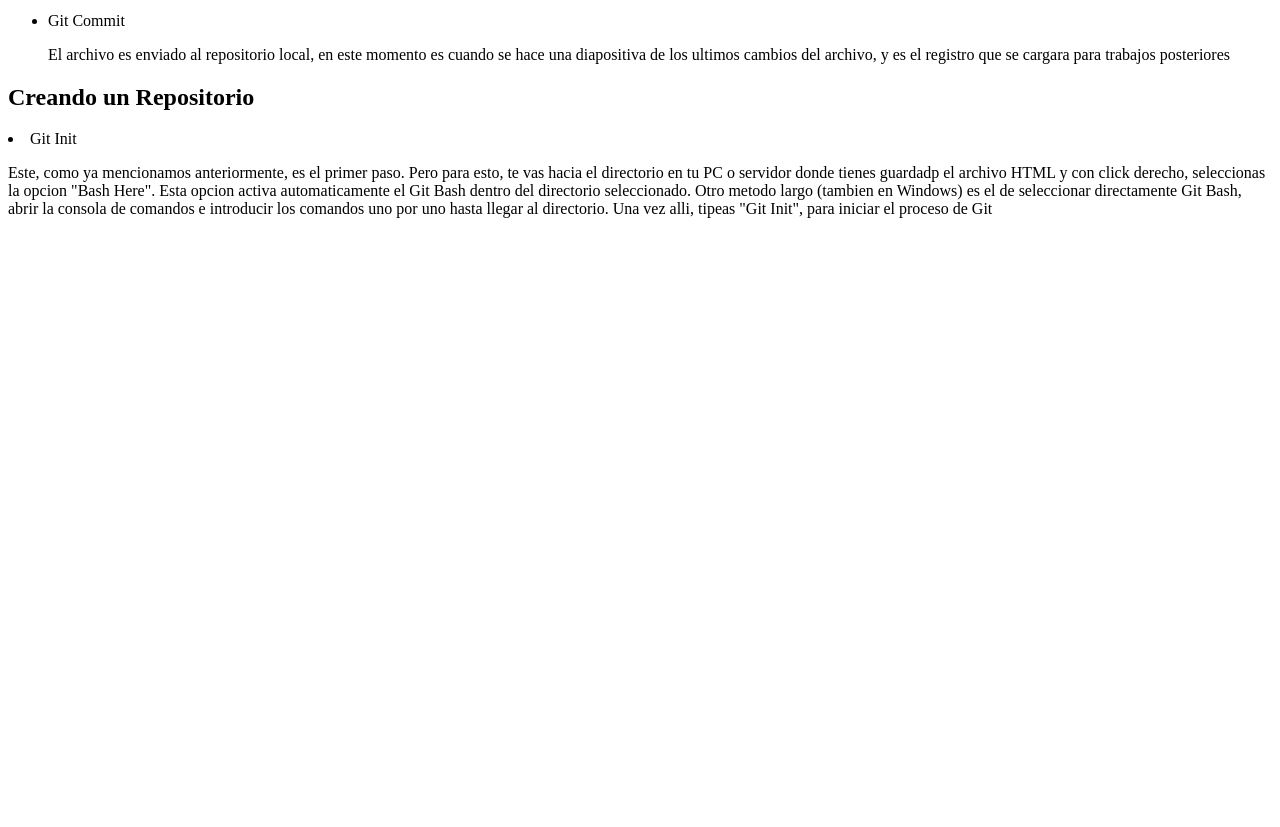
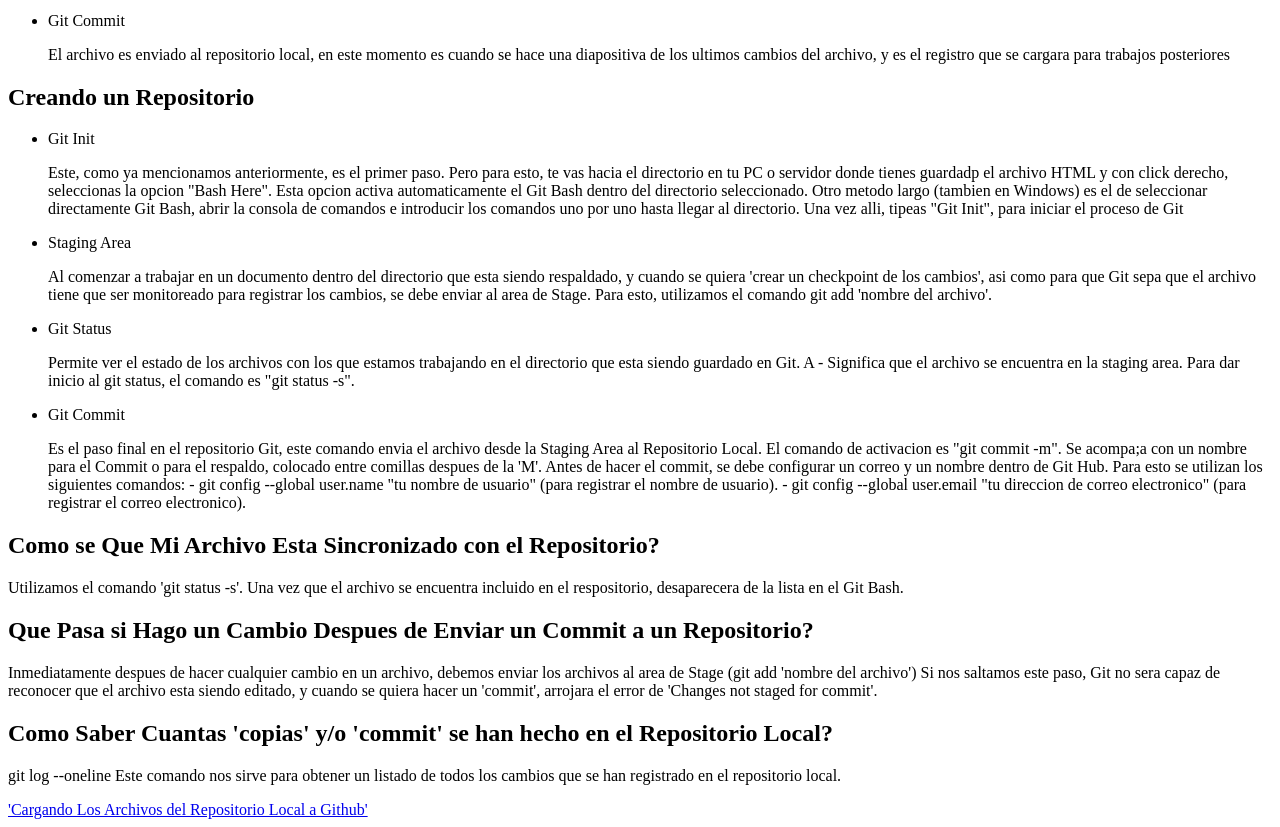
Before and after one commit to RedRobin922/git-github-curso, a plain HTML site: page index.html in a window 1280 px wide. Shown: the part 540-1367 px from the top of the page. Before the commit the page ends 800 px from the top, so only its background shows below. Drawn offline with Linux system fonts and the light colour scheme.

Commit message:
pagina de tutorial de carga de archivos a github

```diff
--- a/index.html
+++ b/index.html
@@ -11,7 +11,6 @@
     <body>
         <script src="" async defer></script>
         <h1>Git Curso Elemental de Git, Hecho Publico Por Pildorasinformaticas Web</h1>
-        <body>
             <h2>Git - Conceptos Basicos</h2>
             <p>
                 Git se subdivide en tres areas basicas:
@@ -35,7 +34,7 @@
                 para trabajos posteriores</p>
             </ul>
             <h2>Creando un Repositorio</h2>
-            <P>
+            <ul>
                 <li>Git Init</li>
                 <p>Este, como ya mencionamos anteriormente, es el primer paso. Pero para esto, te vas hacia el directorio en tu PC o servidor donde tienes guardadp el archivo HTML y con click
                     derecho, seleccionas la opcion "Bash Here". Esta opcion activa automaticamente el Git Bash dentro del directorio seleccionado.
@@ -43,8 +42,40 @@
                     directorio.
                     Una vez alli, tipeas "Git Init", para iniciar el proceso de Git
                 </p>
-
-            </P>
-        </body>
+                <li>Staging Area</li>
+                <p>
+                    Al comenzar a trabajar en un documento dentro del directorio que esta siendo respaldado, y cuando se quiera 'crear un checkpoint de los cambios', asi como para que Git sepa
+                    que el archivo tiene que ser monitoreado para registrar los cambios, se debe enviar al area de Stage.
+                    Para esto, utilizamos el comando git add 'nombre del archivo'.
+                </p>
+                <li>Git Status</li>
+                <p>
+                    Permite ver el estado de los archivos con los que estamos trabajando en el directorio que esta siendo guardado en Git.
+                    A - Significa que el archivo se encuentra en la staging area.
+                    Para dar inicio al git status, el comando es "git status -s".
+                </p>
+                <li>Git Commit</li>
+                <p>
+                    Es el paso final en el repositorio Git, este comando envia el archivo desde la Staging Area al Repositorio Local.
+                    El comando de activacion es "git commit -m". Se acompa;a con un nombre para el Commit o para el respaldo, colocado entre comillas despues de la 'M'.
+                    Antes de hacer el commit, se debe configurar un correo y un nombre dentro de Git Hub. Para esto se utilizan los siguientes comandos:
+                    - git config --global user.name "tu nombre de usuario" (para registrar el nombre de usuario).
+                    - git config --global user.email "tu direccion de correo electronico" (para registrar el correo electronico).
+                </p>
+                </ul>
+        <h2>Como se Que Mi Archivo Esta Sincronizado con el Repositorio?</h2>
+        <p>
+            Utilizamos el comando 'git status -s'. Una vez que el archivo se encuentra incluido en el respositorio, desaparecera de la lista en el Git Bash.
+        </p>
+        <h2>Que Pasa si Hago un Cambio Despues de Enviar un Commit a un Repositorio?</h2>
+        <p>Inmediatamente despues de hacer cualquier cambio en un archivo, debemos enviar los archivos al area de Stage (git add 'nombre del archivo')
+            Si nos saltamos este paso, Git no sera capaz de reconocer que el archivo esta siendo editado, y cuando se quiera hacer un 'commit', arrojara el error de 'Changes not staged for commit'.
+        </p>
+        <h2>Como Saber Cuantas 'copias' y/o 'commit' se han hecho en el Repositorio Local?</h2>
+        <p>
+            git log --oneline
+            Este comando nos sirve para obtener un listado de todos los cambios que se han registrado en el repositorio local.
+        </p>
+        <a href= "cargando-los-archivos-a-github.html">'Cargando Los Archivos del Repositorio Local a Github'</a>
     </body>
 </html>
```
Also changed, not shown: cargando-los-archivos-a-github.html (added, +14 -0 lines).
